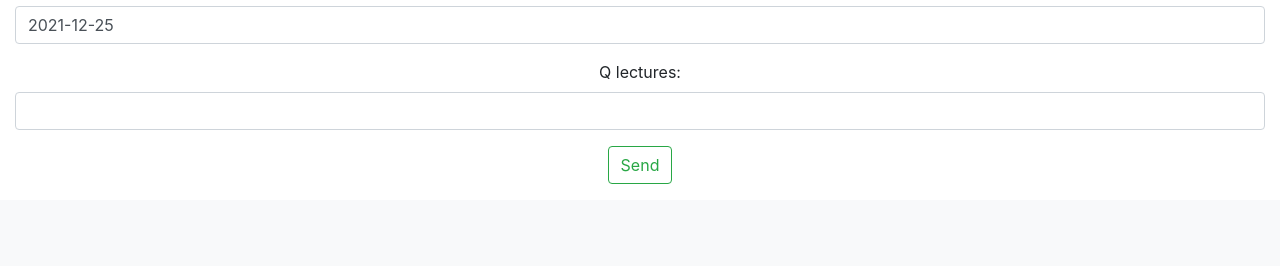
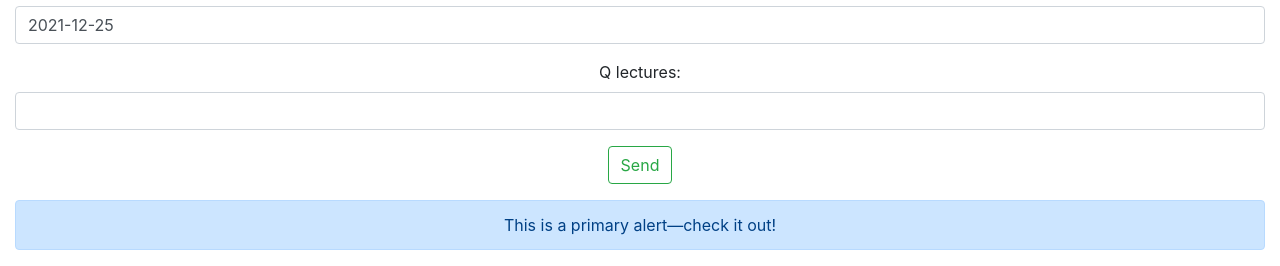
Before and after one commit to DarishkaAMS/Dj_Rest_Projects-Mourse_catalog, a Django app: page /my_mourse/create/ in a window 1280 px wide. Shown: the part 800-1066 px from the top of the page. Before the commit the page ends 984 px from the top, so only its background shows below. Run offline with Django 3.2, Linux system fonts and the light colour scheme; the visitor is signed in with stand-in values (Sample User, id 1).

Commit message:
Add alert

```diff
--- a/my_mourse/views.py
+++ b/my_mourse/views.py
@@ -1,3 +1,4 @@
+from django.contrib import messages
 from django.contrib.auth.decorators import login_required
 from django.contrib.admin.views.decorators import staff_member_required
 from django.http import HttpResponse, Http404
@@ -27,6 +28,7 @@ def mourse_create_view(request):
         obj.user = request.user
         obj.save()
         form = MourseModelForm()
+        messages.info(request, 'Your Mouse has been changed successfully!')
         return redirect('/my_mourse')
     template_name = "form.html"
     context = {"form": form}
@@ -46,6 +48,7 @@ def mourse_update_view(request, slug):
     form = MourseModelForm(request.POST or None, instance=obj)
     if form.is_valid():
         form.save()
+        messages.info(request, 'Your Mouse has been changed successfully!')
         return redirect('/my_mourse')
     template_name = "form.html"
     context = {"tile": f"Update {obj.title}", "form": form}
--- a/templates/form.html
+++ b/templates/form.html
@@ -13,4 +13,8 @@
             {{ form.as_p }}
             <button class="btn btn-outline-success my-2 my-sm-0"> Send </button>
     </div>
+    <div class="alert alert-primary" role="alert">
+      This is a primary alert—check it out!
+    </div>
+
 {% endblock %}
```
Also changed, not shown: media/images/5f1112ac7100af4f2ce84726d003e297.jpg (added), media/images/images.jfif (added), media/images/shutterstock_316881665.jpg (added).
